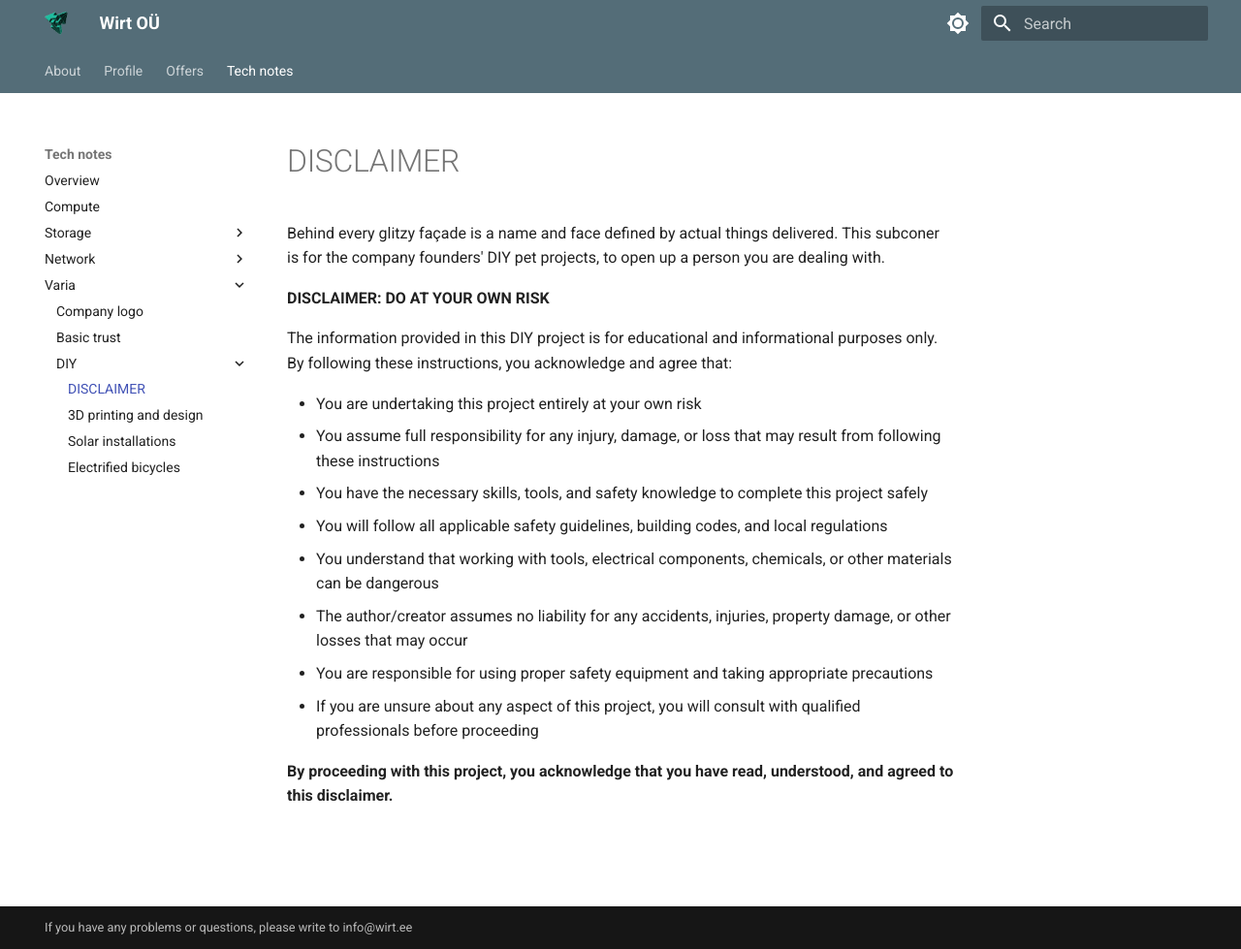
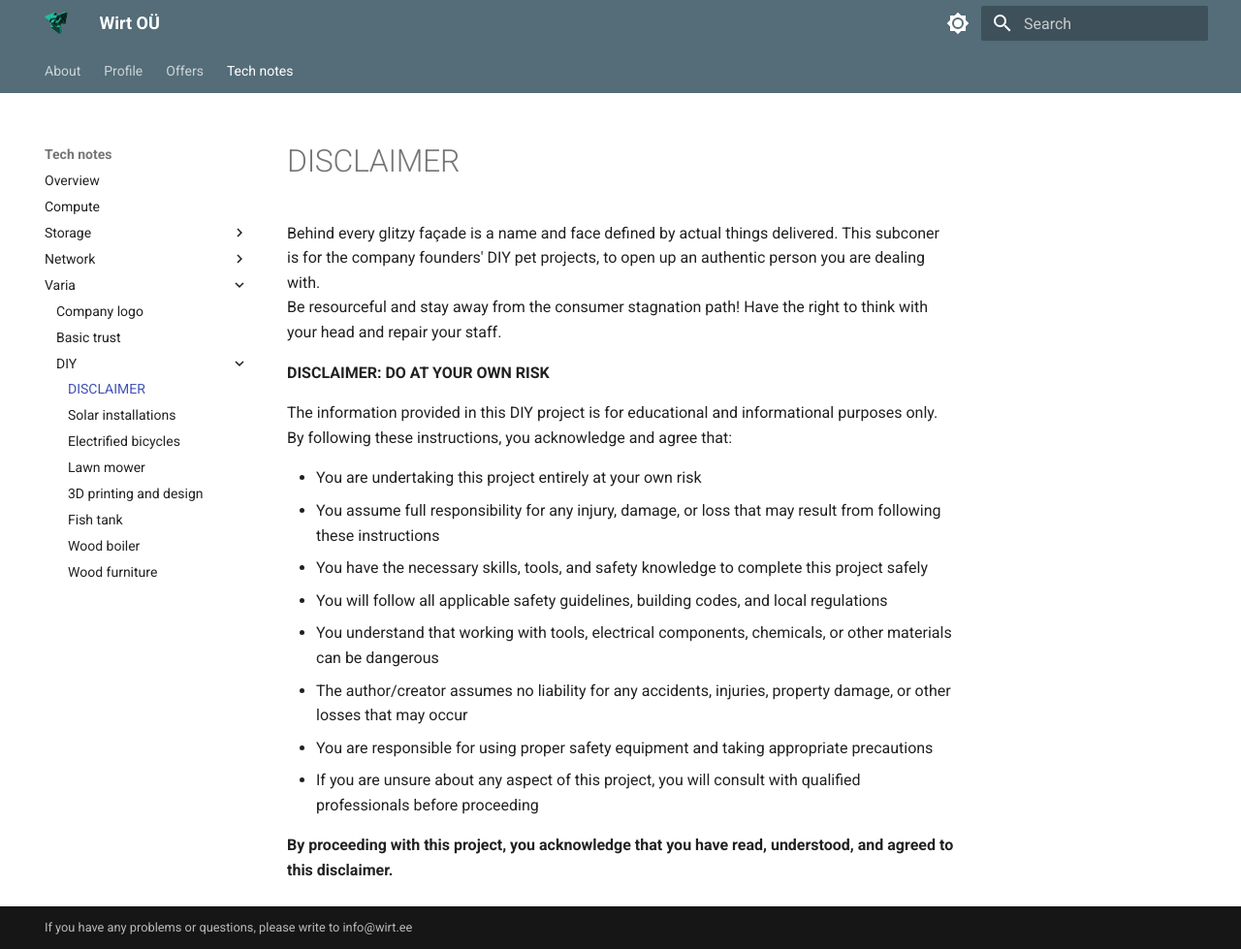
Before and after one commit to wirt-ee/wirt-ee.github.io, an MkDocs documentation site: the page built from docs/notes/varia/DIY/disclaimer.md, in a window 1280 px wide and 979 px high. Shown: the whole window at 97% size. Built offline with MkDocs 1.6.1 and Material for MkDocs 9.7.7, drawn with Linux system fonts in a browser that asks for light colours.

Commit message:
structure

```diff
--- a/docs/notes/varia/DIY/disclaimer.md
+++ b/docs/notes/varia/DIY/disclaimer.md
@@ -1,7 +1,8 @@
 ---
 title: DISCLAIMER
 ---
-Behind every glitzy façade is a name and face defined by actual things delivered. This subconer is for the company founders' DIY pet projects, to open up a person you are dealing with.
+Behind every glitzy façade is a name and face defined by actual things delivered. This subconer is for the company founders' DIY pet projects, to open up an authentic person you are dealing with.
+Be resourceful and stay away from the consumer stagnation path! Have the right to think with your head and repair your staff.
 
 **DISCLAIMER: DO AT YOUR OWN RISK**
 
--- /dev/null
+++ b/docs/notes/varia/DIY/furniture/index.md
@@ -0,0 +1,4 @@
+---
+title: Wood furniture
+---
+## Placeholder for various pieces of wood furniture.
```
Also changed, not shown: docs/notes/network/lxb2ovs.md (+1 -1 lines), docs/notes/varia/DIY/3d/index.md (+1 -1 lines), docs/notes/varia/DIY/aquaponic/index.md (added, +4 -0 lines), docs/notes/varia/DIY/bicycle/index.md (+3 -1 lines), docs/notes/varia/DIY/boiler/index.md (added, +4 -0 lines), docs/notes/varia/DIY/mower/index.md (added, +7 -0 lines), docs/notes/varia/DIY/solar/index.md (+5 -1 lines), docs/notes/network/assets/network_controller_memory_basic.png (deleted), docs/notes/varia/DIY/.pages.
